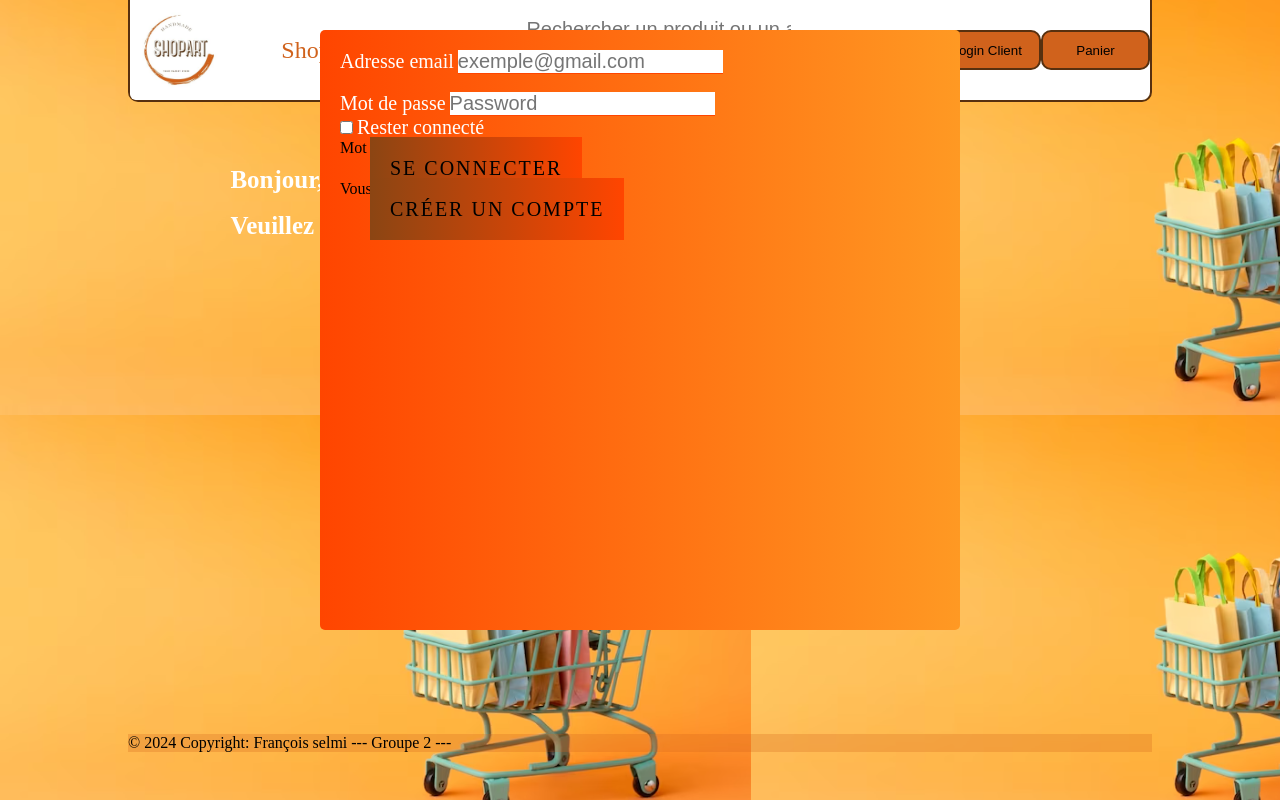
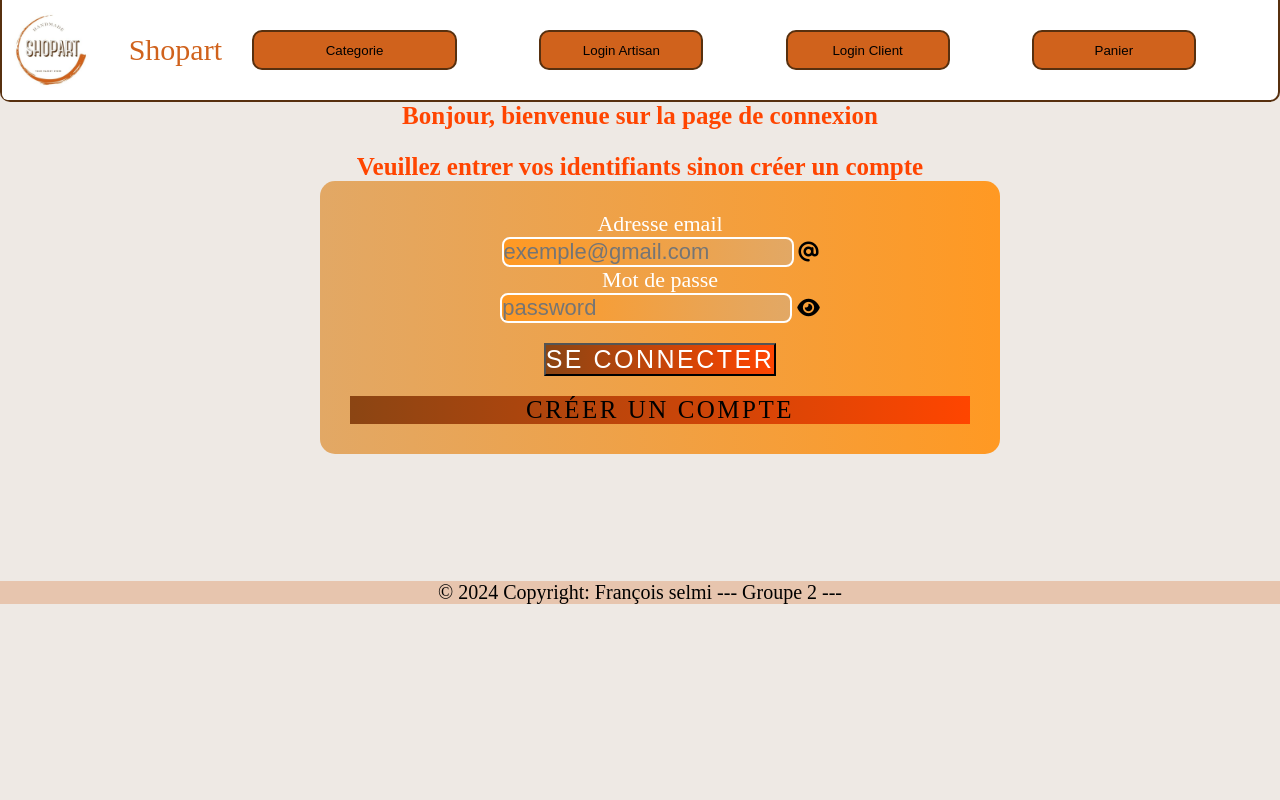
Before and after one commit to vivelenord/ECF, a PHP site: page /PageConnexion.html in a window 1280 px wide. Run offline with PHP 8.4, Linux system fonts and the light colour scheme.

Commit message:
Modifs fonctionalité Gestion des utilisateurs

```diff
--- a/PageConnexion.html
+++ b/PageConnexion.html
@@ -3,11 +3,12 @@
   <head>
     <meta charset="utf-8">
     <meta name="viewport" content="width=device-width, initial-scale=1.0">
-		<!-- <link rel="stylesheet" href="/assets/CSS/acceuil.css"> -->
-		<link rel="stylesheet" href="/assets/CSS/marketplacev2.css">
+    <link rel="stylesheet" href="/assets/CSS/PageConnexion.css">
     <link rel="stylesheet" href="/assets/CSS/navbar.css">
     <link rel="stylesheet" href="https://cdnjs.cloudflare.com/ajax/libs/font-awesome/6.4.2/css/all.min.css" integrity="sha512-z3gLpd7yknf1YoNbCzqRKc4qyor8gaKU1qmn+CShxbuBusANI9QpRohGBreCFkKxLhei6S9CQXFEbbKuqLg0DA==" crossorigin="anonymous" referrerpolicy="no-referrer" />
     <title>Page de connexion</title>
+    <!-- <link rel="stylesheet" href="https://code.jquery.com/qunit/qunit-2.20.0.css"> -->
+    <!-- <script src="https://code.jquery.com/qunit/qunit-2.20.0.js"></script>   -->
   </head>
   <body>
   </head>
@@ -20,64 +21,49 @@
        </div>
        <div class="conteneur" id="boutons">
          <button class="elem bouton_nav btn-warning"><a class="" href="#">Categorie</a></button>
-         <div class="conteneur" id="form">
-           <form class="d-flex">
+           <div class="conteneur" id="form1">
+             <!-- <form class="d-flex">
                <input class="form-control me-2" type="text" id="recherche" placeholder="Rechercher un produit ou un artisan" aria-label="Rechercher">
                 <button class="btn rounded-3 bg-white elem" id="rechercher" type="submit">Rechercher</button>
-           </form>
-
+             </form> -->
 
              <button class="elem bouton_nav btn-warning"><a class="" href="PageConnexion.html">Login Artisan</a></button>
              <button class="elem bouton_nav btn-warning"><a class="" href="PageConnexion.html">Login Client</a></button>
-           <!-- <button type="button" class="elem bouton_nav btn bg-warning" href="#">Favoris<span class="badge text-btn-white"><svg xmlns="http://www.w3.org/2000/svg" width="16" height="16" fill="currentColor" class="bi bi-balloon-heart-fill" viewBox="0 0 16 16">
-             <path fill-rule="evenodd" d="M8.49 10.92C19.412 3.382 11.28-2.387 8 .986 4.719-2.387-3.413 3.382 7.51 10.92l-.234.468a.25.25 0 1 0 .448.224l.04-.08c.009.17.024.315.051.45.068.344.208.622.448 1.102l.013.028c.212.422.182.85.05 1.246-.135.402-.366.751-.534 1.003a.25.25 0 0 0 .416.278l.004-.007c.166-.248.431-.646.588-1.115.16-.479.212-1.051-.076-1.629-.258-.515-.365-.732-.419-1.004a2 2 0 0 1-.037-.289l.008.017a.25.25 0 1 0 .448-.224l-.235-.468ZM6.726 1.269c-1.167-.61-2.8-.142-3.454 1.135-.237.463-.36 1.08-.202 1.85.055.27.467.197.527-.071.285-1.256 1.177-2.462 2.989-2.528.234-.008.348-.278.14-.386"/>
-             </svg></span>
-           </button> -->
              <button class="elem bouton_nav btn-warning"><a class="" href="panier.html">Panier</a></button>
            </div>
        </div>
      </nav>
      <!-- --------------------------------------------------------- -->
       </header>
-    <main>
+    <h1 style="text-align:center">Bonjour, bienvenue sur la page de connexion</h1>
+    <br>
+    <h2 style="text-align:center">Veuillez entrer vos identifiants sinon créer un compte</h2>
+    <!-- Création du formulaire dans une div container -->
+    <div class="container">
+        <div id="error"></div>
+        <form id="form" action="ModifSuppCompte.html" method="GET">
+            <div class="form-group">
+                <label for="email" class="taille">Adresse email</label>
+                <input id="email" name="email" type="email" class="form-control" placeholder="exemple@gmail.com" required>
+                <i class="fa-solid fa-at"></i>
+            </div>
+            <div class="form-group pass-field">
+                <label for="password" class="taille">Mot de passe</label>
+                <input id="password" name="password" class="form-control" type="password" placeholder="password">
+                <i class="fa-solid fa-eye"></i>
+            </div>
+            <button type="submit" class="btn btn-2 col-10">Se connecter</button>
+            <a class="btn btn-2 col-10" href="CreationCompteV2.html" role="button">Créer un compte</a>
+        </form>
+        <div id="qunit"></div>
+        <div id="qunit-fixture"></div>
 
-        <h1 class="display-6 d-flex justify-content-center">Bonjour, bienvenue sur la page de connexion</h1>
-        <br>
-        <h2 class="d-flex justify-content-center">Veuillez entrer vos identifiants sinon créer un compte</h2>
-        <br>
-        <br>
-      <div class="container mt-5">
-        <form class="row g-3" id="form" method="get" action="">
-            <div class="form-group">
-              <label for="exampleInputEmail1" class="taille">Adresse email</label>
-              <input type="email" class="form-control" id="exampleInputEmail1" aria-describedby="emailHelp" placeholder="exemple@gmail.com" required>
-              <!-- <small id="emailHelp" class="form-text text-muted">Votre adresse ne sera pas communiqué.</small> -->
-            </div><br>
-            <div class="form-group">
-              <label for="motdepasse" class="taille">Mot de passe</label>
-              <input type="password" class="form-control" id="motdepasse" placeholder="Password" required>
     </div>
-            <div class="form-check">
-              <input type="checkbox" class="form-check-input" id="exampleCheck1">
-              <label class="form-check-label" for="exampleCheck1">Rester connecté</label>
-              <p class="text-decoration-underline">Mot de passe oublié?</p>
-            </div>
-            <a class="btn btn-2 col-10" href="ModifSuppCompte.html" role="button">Se connecter</a>
 
-            <!-- <button type="submit" class="btn btn-primary">Se Cooonnecter</button> -->
 
-            <p>Vous n'avez pas de compte</p>
-
-            <!-- <button type="submit" class="btn btn-primary" href="CreationCompte.html">Créer un compte</button> -->
-            <a class="btn btn-2 col-10 ms-5 mt-1 ps-3" href="CreationCompteV2.html" role="button">Créer un compte</a>
-
-        </form>
-      </div>
     <!-- Footer -->
-    </main>
-    <!-- Footer -->
-    <footer>
-      <div class="text-center p-3 fixed-bottom" style="background-color:  rgba(208, 97, 28, 0.265);">
+    <footer >
+      <div class="text-center p-3 fixed-bottom" style="background-color:  rgba(208, 97, 28, 0.265);text-align:center">
           © 2024 Copyright:
           <a class="text-reset fw-bold" href="">François selmi --- Groupe 2 ---</a>
       </div>
@@ -88,5 +74,7 @@
         </ul> -->
       </footer>
     <script src="/assets/CSS/bootstrap.bundle.min.js"></script>
+    <script defer type="module" src="/assets/js/PageConnexionV2.js"></script>
+
   </body>
 </html>
--- /dev/null
+++ b/assets/CSS/PageConnexion.css
@@ -0,0 +1,115 @@
+* {
+	box-sizing: border-box;
+	margin: 0;
+	padding: 0;
+}
+
+body{
+    max-width: 1400px;
+    margin-inline: auto;
+    background-color: #eee9e4 !important;
+    font-size: 1.25rem;
+}
+
+.container{
+    width: 50%;
+    height:50vh;
+    margin: auto;
+    /* margin-top: 2em; */
+    /* padding-top: 2em; */
+    /* background-image: linear-gradient(to right,rgb(255,69,0),rgb(255, 153, 35)); */
+}
+form{
+    padding: 30px;
+    background-image: linear-gradient(to right,rgb(226, 168, 101),rgb(255, 153, 35));
+    text-align: center;
+    border-radius: 15px;
+    width: 680px;
+}
+label
+{
+	display: block;
+}
+.form-control{
+    border-radius: 8px;
+    border: 2px solid white;
+    background-image: linear-gradient(to left,rgb(226, 168, 101),rgb(255, 153, 35));
+    font-size: 22px;
+}
+
+.form-label{
+    font-size: 22px;
+    color: white;
+}
+.btn-primary{
+    border-radius: 0;
+    background-color: rgb(255,69,0);
+    border: none;
+}
+.form-check-label{
+    font-size: 22px;
+    color: white;
+}
+
+.form-control-file{
+    font-size: 22px;
+    color: white;
+}
+.form-control-file{
+    font-size: 20px;
+    color: white;
+}
+.col-10{
+    color: white;
+    display: block;
+    margin : auto;
+}
+.btn-2{
+    background-image: linear-gradient(to left,rgb(255,69,0),rgb(139,69,19));
+    font-size: 25px;
+    color: white;
+    letter-spacing: 0.1em;
+    transition: 0.5s;
+    text-transform: uppercase;
+    display: block;
+    margin : auto;
+    margin-top: 20px;
+    text-align: center;
+}
+.btn-2:hover{
+
+    background-image: linear-gradient(to right,rgb(255,69,0),rgb(139,69,19));
+    letter-spacing: 0.25em;
+    box-shadow: 0 0 35px;
+}
+.ajoutphoto{
+    font-size: 22px;
+    color: white;
+}
+.taille{
+    font-size: 22px;
+    color: white;
+}
+h1,h2{
+    color: rgb(255,69,0);
+    font-size: 25px;
+    text-align: center;
+
+}
+.btn-1:hover{
+transform: translateY(-5px);
+}
+i{
+    right: 18px;
+}
+
+/**media Querry***/
+@media only screen and (max-width:600px){
+    .container{
+        width: 90%;
+        position: absolute;
+        left: 50%;
+        top: 40%;
+        padding-bottom: 40px;
+    }
+}
--- a/assets/CSS/marketplacev2.css
+++ b/assets/CSS/marketplacev2.css
@@ -4,39 +4,74 @@
 	padding: 0;
 }
 
-body {
-	background-image:url("../images/bg4.png") ;
+/* body {
+	background-image:url("/assets/images/bg4.png") ;
 	width: 80%;
 	margin: auto;
 	min-height: 100vh;
+} */
+body{
+    max-width: 1400px;
+    margin-inline: auto;
+    background-color: #eee9e4 !important;
+    font-size: 1.25rem;
 }
+main{
+    width: 80%;
+    height:75vh;
+    margin: auto;
+    margin-top: 2em;
+    padding-top: 3em;
+}
+
 .container{
-    width: 50%;
-    height: 75%;
+    width: 60%;
+    height:50vh;
+    margin: auto;
+    /* margin-top: 2em; */
+    padding-top: 2em;
     background-image: linear-gradient(to right,rgb(255,69,0),rgb(255, 153, 35));
 
-    padding: 20px;
+    /* padding: 20px;
     margin-top: 10px;
     border-radius: 5px;
     position: absolute;
     left: 50%;
     top: 40%;
-    transform: translate(-50%,-50%);
+    transform: translate(-50%,-50%); */
+}
+.containerform{
+    width: 80%;
+    height:100vh;
+    margin: auto;
+    /* margin-top: 2em; */
+    /* padding-top: 2em; */
+    background-image: linear-gradient(to right,rgb(168, 105, 32),rgb(255, 153, 35));
+}
+form{
+    padding: 30px;
+}
+label
+{
+	display: block; /* La balise devient de type block. */
+    /* margin-left: 20px; */
+    /* margin-top: 2em; */
+    /* padding-top: 1em; */
 }
 .form-control{
     border-radius: 0;
     border: none;
     border-bottom: 1px solid  rgb(255,69,0);
-    font-size: 20px;
+    font-size: 22px;
 }
 .form-select{
     border-radius: 0;
     border: none;
     border-bottom: 1px solid  rgb(255,69,0);
-    font-size: 20px;
+    font-size: 22px;
 }
 .form-label{
-    font-size: 20px;
+    font-size: 22px;
     color: white;
 }
 .btn-primary{
@@ -45,11 +80,14 @@
     border: none;
 }
 .form-check-label{
-    font-size: 20px;
+    font-size: 22px;
     color: white;
 }
+/* .form-check-input{
+    margin-left: 20px;
+} */
 .form-control-file{
-    font-size: 20px;
+    font-size: 22px;
     color: white;
 }
 .form-control-file{
@@ -58,17 +96,23 @@
 }
 .col-10{
     color: white;
-    padding: 20px;
-    margin-left: 30px;
+    /* padding: 20px; */
+    /* margin-left: 30px; */
+    display: block;
+    margin : auto;
 
 }
 .btn-2{
     background-image: linear-gradient(to left,rgb(255,69,0),rgb(139,69,19));
-    font-size: 20px;
+    font-size: 25px;
     color: white;
     letter-spacing: 0.1em;
     transition: 0.5s;
     text-transform: uppercase;
+    display: block;
+    margin : auto;
+    margin-top: 20px;
+    text-align: center;
 }
 .btn-2:hover{
 
@@ -78,18 +122,25 @@
 
     }
 .ajoutphoto{
-    font-size: 20px;
+    font-size: 22px;
     color: white;
 }
 .taille{
-    font-size: 20px;
+    font-size: 22px;
     color: white;
 }
-header {
+select{
+    height: 50px;
+}
+/* .menu-img{
+    display: flex;
+    float: left;
+} */
+/* header {
 	width:auto;
 	background-size: cover;
-}
-nav{
+} */
+/* nav{
 	display:flex;
 
 }
@@ -102,13 +153,58 @@
 .search{
     color: rgb(139,69,19) !important;
 	font-size: 22px;
-	font-weight: bolder;
-}
+	font-weight: bolder; */ */
+/* } */
 h1,h2{
-    color: white;
+    color: rgb(255,69,0);
     font-size: 25px;
+    text-align: center;
 
 }
+
+
+.galerie {
+    display: flex;
+    flex-wrap: wrap;
+    width: 90%;
+    margin: auto;
+    align-content: flex-start;
+}
+
+.galerie img {
+flex-grow: 1;
+flex-shrink: 1;     /* La propriété flex-shrink définit le facteur de rétrécissement d'un élément flexible. Si la taille de l'ensemble des éléments flexibles est supérieure à la taille du conteneur, les éléments seront comprimés selon leur facteur flex-shrink.*/
+flex-basis: auto;   /* La propriété flex-basis détermine la base de flexibilité utilisée comme taille initiale principale pour un élément flexible. */
+max-width: 150px;
+max-height: 150px;
+min-width: 130px;
+height: 150px;
+border:whitesmoke;
+border-style:solid;
+border-radius: 2px;
+border-width: 2px;
+object-fit: cover;
+}
+.galerie:hover img {
+    /* blur() pour obtenir un flou gaussien */
+    /* brightness() pour rendre une image plus sombre ou plus claire */
+    /* grayscale() convertit une image en niveau de gris */
+    /* scale() permet de modifier la taille d'un élément */
+    filter: brightness(0.8) grayscale(1) opacity(0.8) sepia(100%);
+    transform: scale(0.8) ;
+}
+.galerie img:hover {
+filter: brightness(1.5) opacity(1.2);
+transform: scale(1.2);
+}
+
+.error{
+    border-radius: 15px;
+    border-color: red;
+    border-style: double;
+    /* border: 2px red; */
+}
+
 .btn-1:hover{
 transform: translateY(-5px);
 }
```
Also changed, not shown: CreationCompteV2.html (+49 -25 lines), ModifSuppCompte.html (+5 -13 lines), assets/js/PageConnexionV2.js (added, +38 -0 lines), assets/js/PageConnexionV3AvecQunit.js (added, +76 -0 lines), assets/js/dataCreationCompte.js (added, +113 -0 lines), assets/images/images-users/man-8545861_640.png (added), assets/images/images-users/pexels-anastasiya-gepp-1462637.jpg (added), assets/images/images-users/pexels-andrea-piacquadio-733872.jpg (added), assets/images/images-users/pexels-andrea-piacquadio-774909.jpg (added), assets/images/images-users/woman-8545830_1280.png (added), assets/images/images-users/woman-8546121_640.jpg (added). Lines whose indentation alone changed are shown as unchanged.
